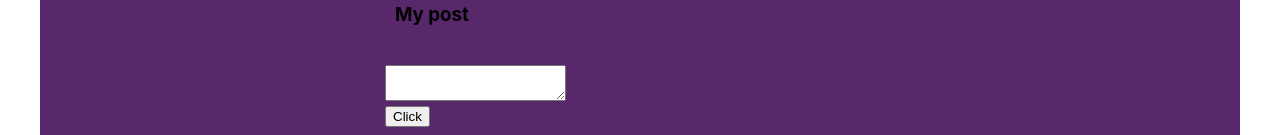
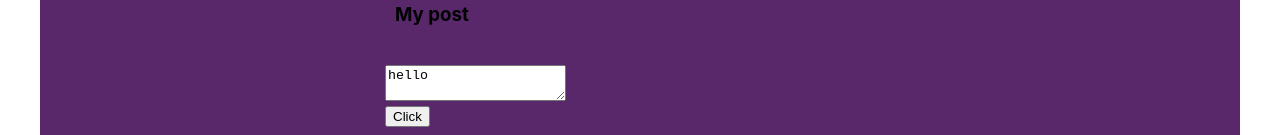
Before and after one commit to gromVlad/samurai_way_main, a React (Create React App) app: page /prof in a window 1280 px wide. Shown: the part 500-635 px from the top of the page. Built offline with nearby package versions, Linux system fonts and the light colour scheme.

Commit message:
35 lesson

```diff
--- a/src/App.tsx
+++ b/src/App.tsx
@@ -27,15 +27,22 @@ type AppType = {
   messages: Array<MessageType>;
   dataMesAndLike: dataMesAndLikeType[];
   sidebar: Array<string>;
-  funAddPost: (a:string) => void;
+  funAddPost: () => void;
+  addTextPost: (a: string) => void;
+  textPost:string
 };
 
 
 const App: React.FC<AppType> = (props) => {
-  let { names, messages, dataMesAndLike, sidebar, funAddPost } = props;
+  let { names, messages, dataMesAndLike, sidebar, funAddPost,addTextPost,textPost } = props;
 
   let varibalsMainAPP = () => (
-    <MainAPP dataMesAndLike={dataMesAndLike} funAddPost={funAddPost} />
+    <MainAPP
+      dataMesAndLike={dataMesAndLike}
+      funAddPost={funAddPost}
+      addTextPost={addTextPost}
+      textPost={textPost}
+    />
   );
   let varibalsDialogs = () => <Dialogs names={names} messages={messages} />;
 
--- a/src/components/main/main.tsx
+++ b/src/components/main/main.tsx
@@ -7,14 +7,21 @@ import { dataMesAndLikeType } from "../../App";
 
 type MainAPPType = {
   dataMesAndLike: Array<dataMesAndLikeType>;
-  funAddPost: (a: string) => void;
+  funAddPost: () => void;
+  addTextPost: (a: string) => void;
+  textPost:string
 };
 
 export function MainAPP(props: MainAPPType) {
   return (
     <main className={s.content}>
       <Headmain />
-      <NewPost dataMesAndLike={props.dataMesAndLike} funAddPost={props.funAddPost} />
+      <NewPost
+        dataMesAndLike={props.dataMesAndLike}
+        funAddPost={props.funAddPost}
+        addTextPost={props.addTextPost}
+        textPost={props.textPost}
+      />
     </main>
   );
 }
--- a/src/components/main/newPost/newPost.tsx
+++ b/src/components/main/newPost/newPost.tsx
@@ -1,12 +1,12 @@
-import React, { useState } from "react";
 import s from "./newPost.module.css";
 import { Post } from "./post/post";
 import { dataMesAndLikeType } from "../../../App";
-import { log } from "console";
 
 type NewPostType = {
   dataMesAndLike: Array<dataMesAndLikeType>;
-  funAddPost: (a: string) => void;
+  funAddPost: () => void;
+  addTextPost:(a: string) => void;
+  textPost:string
 };
 
 
@@ -15,21 +15,12 @@ export function NewPost(props: NewPostType) {
   const arrdataMesAndLike = props.dataMesAndLike.map((el) => (
     <Post message={el.mes} like={el.like} />
   ));
-  let [text,setText] = useState<string>('')
-
-  const addText = () => {
-    props.funAddPost(text)
-    setText("")
-  }
 
   return (
     <div className={s.block}>
-      <textarea
-        value={text}
-        onChange={(e) => setText(e.target.value)}
-      ></textarea>
+      <textarea value={props.textPost} onChange={(e) => props.addTextPost(e.currentTarget.value)}></textarea>
       <div>
-        <button onClick={addText}>Click</button>
+        <button onClick={() => props.funAddPost()}>Click</button>
       </div>
       {arrdataMesAndLike}
     </div>
--- a/src/data.js
+++ b/src/data.js
@@ -1,4 +1,5 @@
-import { rerender } from "./render"
+//use fun
+let rerenderObserver = () => {}
 
 export const globalData = {
   names:[
@@ -26,15 +27,27 @@ export const globalData = {
       like: 15,
     }
   ],
-  sidebar:['alex','kate',"andor","han colo"]
+  sidebar:['alex','kate',"andor","han colo"],
+  textPost :'hello'
 }
 
 //create global function
-export const newAddPost = (mesPost) => {
+export const newAddPost = () => {
   const newPost = {
-    mes:mesPost,
+    mes:globalData.textPost,
     like:0
   }
   globalData.dataMesAndLike.push(newPost)
-  rerender(globalData)
+  globalData.textPost =""
+  rerenderObserver(globalData)
 }
+
+export const addTextPost = (text) => {
+  globalData.textPost = text
+  rerenderObserver(globalData)
+}
+
+//callback observer
+export const funRerender = (observer) => {
+  rerenderObserver = observer
+}
--- a/src/index.tsx
+++ b/src/index.tsx
@@ -2,10 +2,26 @@ import React from 'react';
 import ReactDOM from 'react-dom';
 import './index.css';
 import App from './App';
-import { globalData} from './data';
-import { rerender } from './render';
+import { funRerender, globalData} from './data';
+import { addTextPost, newAddPost } from "./data";
 
+export let rerender = (props:any) => {
+  let {names,messages,dataMesAndLike,sidebar,textPost,...other} = props
 
-const { names, messages, dataMesAndLike, sidebar } = globalData;
+  ReactDOM.render(
+    <App
+      names={names}
+      messages={messages}
+      dataMesAndLike={dataMesAndLike}
+      sidebar={sidebar}
+      funAddPost={newAddPost}
+      addTextPost={addTextPost}
+      textPost={textPost}
+    />,
+    document.getElementById("root")
+  );
+};
+rerender(globalData)
 
-rerender(globalData)
+//передаем callback функцию rerender
+funRerender(rerender);
--- a/src/render.tsx
+++ /dev/null
@@ -1,19 +0,0 @@
-import React from "react";
-import ReactDOM from "react-dom";
-import "./index.css";
-import App from "./App";
-import { newAddPost } from "./data";
-
-export let rerender = (props: any) => {
-
-  ReactDOM.render(
-    <App
-      names={props.names}
-      messages={props.messages}
-      dataMesAndLike={props.dataMesAndLike}
-      sidebar={props.sidebar}
-      funAddPost={newAddPost}
-    />,
-    document.getElementById("root")
-  );
-};
```
